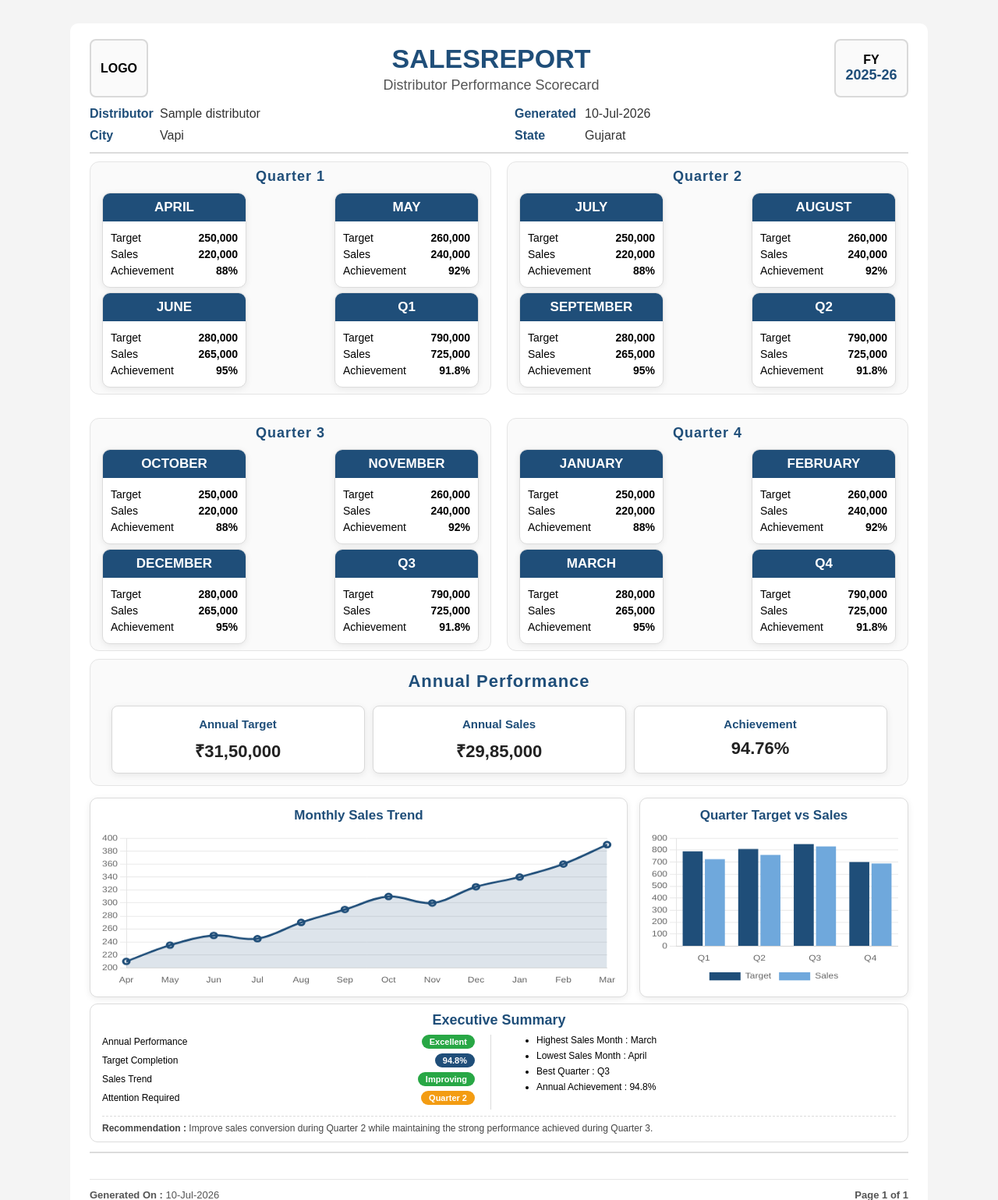
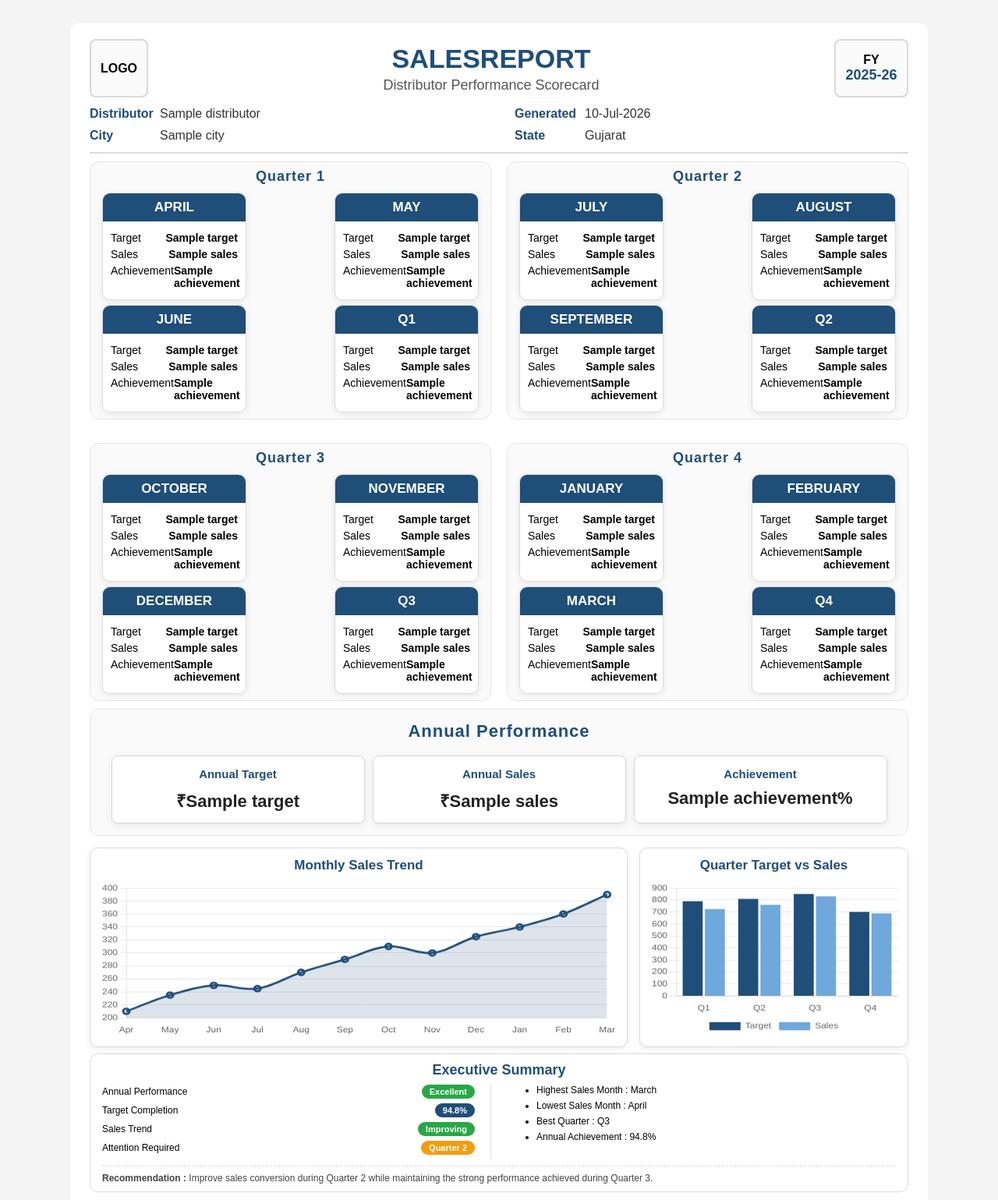
Before and after one commit to ram-bhagure/SALESREPORT, a Python web app: template assets/templates/scorecard.html in a window 1280 px wide. Shown: the top 1539 px of the page at 78% size. Run offline with Jinja, Linux system fonts and the light colour scheme; the template is opened without the code that fills it: most values are stand-ins (such as "Sample title", 1, 10 or a date in 2020).

Commit message:
Completed dynamic monthly and quarterly report rendering

```diff
--- a/assets/templates/scorecard.html
+++ b/assets/templates/scorecard.html
@@ -55,7 +55,7 @@
 
                 <div class="detail-item">
                     <span class="label">City</span>
-                    <span class="value">Vapi</span>
+                    <span class="value">{{city}}</span>
                 </div>
 
                 <div class="detail-item">
@@ -92,17 +92,17 @@
 
                             <div class="row">
                                 <span>Target</span>
-                                <span>250,000</span>
+                                <span>{{months.April.target}}</span>
                             </div>
 
                             <div class="row">
                                 <span>Sales</span>
-                                <span>220,000</span>
+                                <span>{{months.April.sales}}</span>
                             </div>
 
                             <div class="row">
                                 <span>Achievement</span>
-                                <span>88%</span>
+                                <span>{{months.April.achievement}}</span>
                             </div>
 
                         </div>
@@ -118,17 +118,17 @@
 
                             <div class="row">
                                 <span>Target</span>
-                                <span>260,000</span>
+                                <span>{{months.May.target}}</span>
                             </div>
 
                             <div class="row">
                                 <span>Sales</span>
-                                <span>240,000</span>
+                                <span>{{months.May.sales}}</span>
                             </div>
 
                             <div class="row">
                                 <span>Achievement</span>
-                                <span>92%</span>
+                                <span>{{months.May.achievement}}</span>
                             </div>
 
                         </div>
@@ -144,17 +144,17 @@
 
                             <div class="row">
                                 <span>Target</span>
-                                <span>280,000</span>
+                                <span>{{months.June.target}}</span>
                             </div>
 
                             <div class="row">
                                 <span>Sales</span>
-                                <span>265,000</span>
+                                <span>{{months.June.sales}}</span>
                             </div>
 
                             <div class="row">
                                 <span>Achievement</span>
-                                <span>95%</span>
+                                <span>{{months.June.achievement}}</span>
                             </div>
 
                         </div>
@@ -170,17 +170,17 @@
 
                             <div class="row">
                                 <span>Target</span>
-                                <span>790,000</span>
+                                <span>{{quarters.Q1.target}}</span>
                             </div>
 
                             <div class="row">
                                 <span>Sales</span>
-                                <span>725,000</span>
+                                <span>{{quarters.Q1.sales}}</span>
                             </div>
 
                             <div class="row">
                                 <span>Achievement</span>
-                                <span>91.8%</span>
+                                <span>{{quarters.Q1.achievement}}</span>
                             </div>
 
                         </div>
@@ -211,17 +211,17 @@
 
                             <div class="row">
                                 <span>Target</span>
-                                <span>250,000</span>
+                                <span>{{months.July.target}}</span>
                             </div>
 
                             <div class="row">
                                 <span>Sales</span>
-                                <span>220,000</span>
+                                <span>{{months.July.sales}}</span>
                             </div>
 
                             <div class="row">
                                 <span>Achievement</span>
-                                <span>88%</span>
+                                <span>{{months.July.achievement}}</span>
                             </div>
 
                         </div>
@@ -237,17 +237,17 @@
 
                             <div class="row">
                                 <span>Target</span>
-                                <span>260,000</span>
+                                <span>{{months.August.target}}</span>
                             </div>
 
                             <div class="row">
                                 <span>Sales</span>
-                                <span>240,000</span>
+                                <span>{{months.August.sales}}</span>
                             </div>
 
                             <div class="row">
                                 <span>Achievement</span>
-                                <span>92%</span>
+                                <span>{{months.August.achievement}}</span>
                             </div>
 
                         </div>
@@ -263,17 +263,17 @@
 
                             <div class="row">
                                 <span>Target</span>
-                                <span>280,000</span>
+                                <span>{{months.September.target}}</span>
                             </div>
 
                             <div class="row">
                                 <span>Sales</span>
-                                <span>265,000</span>
+                                <span>{{months.September.sales}}</span>
                             </div>
 
                             <div class="row">
                                 <span>Achievement</span>
-                                <span>95%</span>
+                                <span>{{months.September.achievement}}</span>
                             </div>
 
                         </div>
@@ -289,17 +289,17 @@
 
                             <div class="row">
                                 <span>Target</span>
-                                <span>790,000</span>
+                                <span>{{quarters.Q2.target}}</span>
                             </div>
 
                             <div class="row">
                                 <span>Sales</span>
-                                <span>725,000</span>
+                                <span>{{quarters.Q2.sales}}</span>
                             </div>
 
                             <div class="row">
                                 <span>Achievement</span>
-                                <span>91.8%</span>
+                                <span>{{quarters.Q2.achievement}}</span>
                             </div>
 
                         </div>
@@ -330,17 +330,17 @@
 
                             <div class="row">
                                 <span>Target</span>
-                                <span>250,000</span>
+                                <span>{{months.October.target}}</span>
                             </div>
 
                             <div class="row">
                                 <span>Sales</span>
-                                <span>220,000</span>
+                                <span>{{months.October.sales}}</span>
                             </div>
 
                             <div class="row">
                                 <span>Achievement</span>
-                                <span>88%</span>
+                                <span>{{months.October.achievement}}</span>
                             </div>
 
                         </div>
@@ -356,17 +356,17 @@
 
                             <div class="row">
                                 <span>Target</span>
-                                <span>260,000</span>
+                                <span>{{months.November.target}}</span>
                             </div>
 
                             <div class="row">
                                 <span>Sales</span>
-                                <span>240,000</span>
+                                <span>{{months.November.sales}}</span>
                             </div>
 
                             <div class="row">
                                 <span>Achievement</span>
-                                <span>92%</span>
+                                <span>{{months.November.achievement}}</span>
                             </div>
 
                         </div>
@@ -382,17 +382,17 @@
 
                             <div class="row">
                                 <span>Target</span>
-                                <span>280,000</span>
+                                <span>{{months.December.target}}</span>
                             </div>
 
                             <div class="row">
                                 <span>Sales</span>
-                                <span>265,000</span>
+                                <span>{{months.December.sales}}</span>
                             </div>
 
                             <div class="row">
                                 <span>Achievement</span>
-                                <span>95%</span>
+                                <span>{{months.December.achievement}}</span>
                             </div>
 
                         </div>
@@ -408,17 +408,17 @@
 
                             <div class="row">
                                 <span>Target</span>
-                                <span>790,000</span>
+                                <span>{{quarters.Q3.target}}</span>
                             </div>
 
                             <div class="row">
                                 <span>Sales</span>
-                                <span>725,000</span>
+                                <span>{{quarters.Q3.sales}}</span>
                             </div>
 
                             <div class="row">
                                 <span>Achievement</span>
-                                <span>91.8%</span>
+                                <span>{{quarters.Q3.achievement}}</span>
                             </div>
 
                         </div>
@@ -449,17 +449,17 @@
 
                             <div class="row">
                                 <span>Target</span>
-                                <span>250,000</span>
+                                <span>{{months.January.target}}</span>
                             </div>
 
                             <div class="row">
                                 <span>Sales</span>
-                                <span>220,000</span>
+                                <span>{{months.January.sales}}</span>
                             </div>
 
                             <div class="row">
                                 <span>Achievement</span>
-                                <span>88%</span>
+                                <span>{{months.January.achievement}}</span>
                             </div>
 
                         </div>
@@ -475,17 +475,17 @@
 
                             <div class="row">
                                 <span>Target</span>
-                                <span>260,000</span>
+                                <span>{{months.February.target}}</span>
                             </div>
 
                             <div class="row">
                                 <span>Sales</span>
-                                <span>240,000</span>
+                                <span>{{months.February.sales}}</span>
                             </div>
 
                             <div class="row">
                                 <span>Achievement</span>
-                                <span>92%</span>
+                                <span>{{months.February.achievement}}</span>
                             </div>
 
                         </div>
@@ -501,17 +501,17 @@
 
                             <div class="row">
                                 <span>Target</span>
-                                <span>280,000</span>
+                                <span>{{months.March.target}}</span>
                             </div>
 
                             <div class="row">
                                 <span>Sales</span>
-                                <span>265,000</span>
+                                <span>{{months.March.sales}}</span>
                             </div>
 
                             <div class="row">
                                 <span>Achievement</span>
-                                <span>95%</span>
+                                <span>{{months.March.achievement}}</span>
                             </div>
 
                         </div>
@@ -527,17 +527,17 @@
 
                             <div class="row">
                                 <span>Target</span>
-                                <span>790,000</span>
+                                <span>{{quarters.Q4.target}}</span>
                             </div>
 
                             <div class="row">
                                 <span>Sales</span>
-                                <span>725,000</span>
+                                <span>{{quarters.Q4.sales}}</span>
                             </div>
 
                             <div class="row">
                                 <span>Achievement</span>
-                                <span>91.8%</span>
+                                <span>{{quarters.Q4.achievement}}</span>
                             </div>
 
                         </div>
@@ -560,17 +560,17 @@
 
                 <div class="annual-card">
                     <div class="annual-label">Annual Target</div>
-                    <div class="annual-value">₹31,50,000</div>
+                    <div class="annual-value">₹{{annual.target}}</div>
                 </div>
 
                 <div class="annual-card">
                     <div class="annual-label">Annual Sales</div>
-                    <div class="annual-value">₹29,85,000</div>
+                    <div class="annual-value">₹{{annual.sales}}</div>
                 </div>
 
                 <div class="annual-card">
                     <div class="annual-label">Achievement</div>
-                    <div class="annual-value">94.76%</div>
+                    <div class="annual-value">{{annual.achievement}}%</div>
                 </div>
 
             </div>
@@ -704,35 +704,7 @@
             </div>
 
         </footer>
-        <!-- =========================
-             QUARTER 1
-             (Coming Next)
-        ========================== -->
 
-        <!-- =========================
-             QUARTER 2
-             (Coming Next)
-        ========================== -->
-
-        <!-- =========================
-             QUARTER 3
-             (Coming Next)
-        ========================== -->
-
-        <!-- =========================
-             QUARTER 4
-             (Coming Next)
-        ========================== -->
-
-        <!-- =========================
-             ANNUAL SUMMARY
-             (Coming Next)
-        ========================== -->
-
-        <!-- =========================
-             FOOTER
-             (Coming Next)
-        ========================== -->
 
     </div>
     <script src="https://cdn.jsdelivr.net/npm/chart.js"></script>
--- a/src/main.py
+++ b/src/main.py
@@ -31,4 +31,5 @@ with open(output_path, "w", encoding="utf-8") as file:
     file.write(html)
 
 print(f"HTML generated successfully: {output_path}")
-# print(party["months"]["May"])
+# print (party["quarters"])
+# print(party["quarter_sections"])
```
Also changed, not shown: src/report_data.py (+32 -1 lines), 1 other file.
